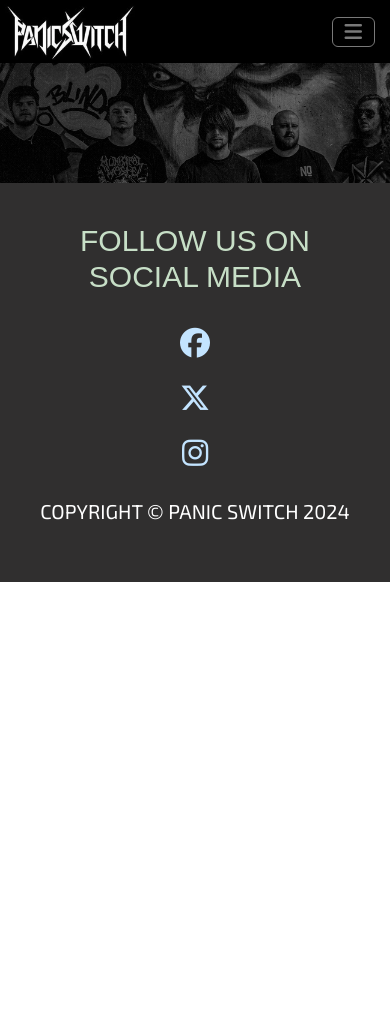
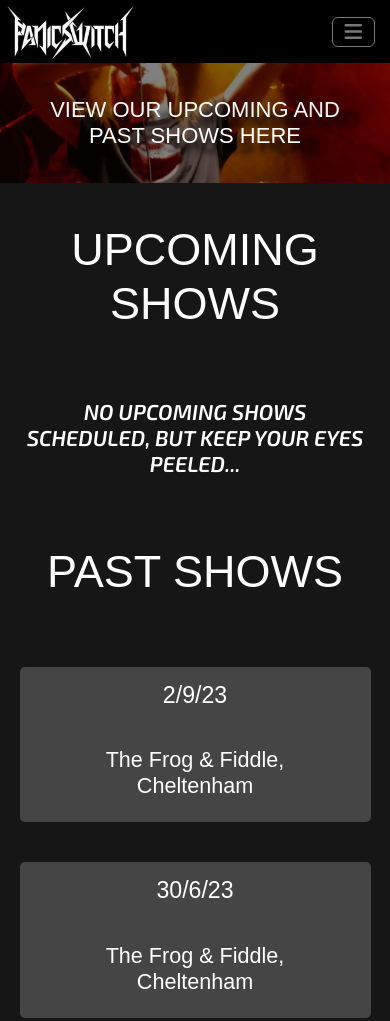
Before and after one commit to DanArthur99/Milestone-Project-1.Panic-Switch-Website, a plain HTML site: page shows.html in a window 390 px wide. Shown: the top 1021 px of the page. Before the commit the page ends 844 px from the top, so only its background shows below. Drawn offline with nearby package versions, Linux system fonts and the light colour scheme; a web font is replaced by a local one.

Commit message:
feat: shows page added with styling

```diff
--- a/assets/css/style.css
+++ b/assets/css/style.css
@@ -16,189 +16,10 @@
     text-transform: uppercase;
     font-size: 45px;
 }
-
-/*-----------------Top section styling-------------------*/
-
-.background-image {
-    height: 800px;
-    width: 100%;
-    background-color: #383737;
-    background-image: url('../images/background-image.jpg');
-    background-size: cover;
-    background-position: center;
-    animation-name: fade-in;
-    animation-duration: 2s;
-}
-
-.about-overlay {
-    padding-top: 25vh;
-}
-
-.overlay {
-    height: inherit;
-    background-color: rgba(0, 0, 0, 0.5);
-    z-index: 1;
-    width: inherit;
-}
-
-.vanquish-cover {
-    margin-top: 350px;
-    margin-left: 120px;
-    text-align: center;
-    background-size: cover;
-    background-repeat: no-repeat;
-    background-position: center;
-    min-width: 350px;
-    min-height: 350px;
-    max-width: 350px;
-    max-height: 350px;
-    box-shadow: 20px 20px 15px #0a0a0a;
-    animation-name: fade-in;
-    animation-duration: 3s;
-}
-
-.center {
-    text-align: center;
-
-}
-
-.single-text {
-    margin-top: 500px;
-    margin-left: 100px;
-    margin-right: 70px;
-    color: white;
-    font-size: 24px;
-    font-family: "Exo 2", sans-serif;
-    text-transform: uppercase;
-    animation-name: fade-in;
-    animation-duration: 2s;
-    text-shadow: 5px 5px 2px #000;
-}
-
-.copyright-text {
-    color: white;
-    font-family: "Exo 2", sans-serif;
-    text-transform: uppercase;
-}
-
-.phone-background {
-    background-color: #161616;
-    z-index: 2;
-}
-
-#home-top-section,
-#home-phone-only,
-#subscription-form,
-#about-section-main,
-#thank-you-text-section,
-#thank-you-phone-only {
-    background-color: #383737;
-}
-
-/*----------About section----------------------*/
-.full-height {
-    height: 100%;
-}
-
-.about-page-image {
-    height: 800px;
-    width: 100%;
-    background-color: #383737;
-    background-image: url('../images/about-page-image.webp');
-    background-size: cover;
-    background-position: center;
-    animation-name: fade-in;
-    animation-duration: 2s;
-}
-
-.about-description-container {
-    height: 60%;
-    width: 60%;
-    background-color: #1a1a1a;
-    margin: 0 auto;
-    opacity: 0.8;
-    border-radius: 10px;
-    position: relative;
-    animation-name: fade-in-about;
-    animation-duration: 2s;
-}
-
-.about-text,
-.about-heading {
-    font-family: "Great vibes", serif;
+.text-white {
     color: white;
 }
 
-.about-text {
-    font-size: 25px;
-    padding: 30px;
-    margin: 0;
-}
-
-.about-heading {
-    font-size: 40px;
-    text-align: center;
-    padding-top: 10px;
-}
-
-/*-----------------Sign Up section-------------------*/
-
-.sign-up-text-container {
-    position: relative;
-}
-
-.sign-up-form {
-    margin: 0 auto;
-    margin-top: 160px;
-    height: 60%;
-    width: 80%;
-    background-color: #b8b5b5;
-    border-radius: 10px;
-    z-index: 2;
-    opacity: 0.7;
-    position: relative;
-}
-
-.sign-up-text {
-    padding-left: 50px;
-    padding-right: 50px;
-    color: white;
-    font-family: "Exo 2", sans-serif;
-    text-transform: uppercase;
-    animation-name: fade-in;
-    animation-duration: 2s;
-    text-shadow: 5px 5px 2px #000;
-}
-
-.asterisk {
-    color: red !important;
-    display: inline;
-    float: none;
-}
-
-.form-width {
-    width: 100%;
-}
-
-.label {
-    text-align: left;
-    color: #000;
-    font-family: "Exo 2", sans-serif;
-}
-
-.submit-button {
-    margin-top: 20px;
-
-}
-
-/*-----------------Thank You Page styling-----------------*/
-
-.thank-you-text {
-    font-family: 'Rubik Glitch', fantasy;
-    color: white;
-    text-transform: uppercase;
-    padding: 100px;
-}
 
 /*---------------------------Nav menu styling---------------------*/
 
@@ -333,6 +154,79 @@
     background-color: #000000;
 }
 
+/*-----------------Top section styling-------------------*/
+
+.background-image {
+    height: 800px;
+    width: 100%;
+    background-color: #383737;
+    background-size: cover;
+    background-image: url('../images/background-image.webp');
+    background-position: center;
+    animation-name: fade-in;
+    animation-duration: 2s;
+}
+
+.overlay {
+    height: inherit;
+    background-color: rgba(0, 0, 0, 0.5);
+    z-index: 1;
+    width: inherit;
+}
+
+.vanquish-cover {
+    margin-top: 350px;
+    margin-left: 120px;
+    text-align: center;
+    background-size: cover;
+    background-repeat: no-repeat;
+    background-position: center;
+    min-width: 350px;
+    min-height: 350px;
+    max-width: 350px;
+    max-height: 350px;
+    box-shadow: 20px 20px 15px #0a0a0a;
+    animation-name: fade-in;
+    animation-duration: 3s;
+}
+
+.center {
+    text-align: center;
+
+}
+
+.single-text {
+    margin-top: 500px;
+    margin-left: 100px;
+    margin-right: 70px;
+    font-size: 24px;
+    font-family: "Exo 2", sans-serif;
+    text-transform: uppercase;
+    animation-name: fade-in;
+    animation-duration: 2s;
+    text-shadow: 5px 5px 2px #000;
+}
+
+.copyright-text {
+    color: white;
+    font-family: "Exo 2", sans-serif;
+    text-transform: uppercase;
+}
+
+.phone-background, #shows-list {
+    background-color: #161616;
+    z-index: 2;
+}
+
+#home-top-section,
+#home-phone-only,
+#subscription-form,
+#about-section-main,
+#thank-you-text-section,
+#thank-you-phone-only,
+#shows-title-bar {
+    background-color: #383737;
+}
 
 /*-----------Music Section Styling--------------*/
 
@@ -421,6 +315,188 @@
     border-color: #8f5202;
 }
 
+/*----------About page styling----------------------*/
+
+.full-height {
+    height: 100%;
+}
+
+.about-page-image {
+    height: 800px;
+    width: 100%;
+    background-color: #383737;
+    background-image: url('../images/about-page-image.webp');
+    background-size: cover;
+    background-position: center;
+    animation-name: fade-in;
+    animation-duration: 2s;
+}
+
+.about-overlay {
+    padding-top: 25vh;
+}
+.about-description-container {
+    height: 60%;
+    width: 60%;
+    background-color: #1a1a1a;
+    margin: 0 auto;
+    opacity: 0.8;
+    border-radius: 10px;
+    position: relative;
+    animation-name: fade-in-about;
+    animation-duration: 2s;
+}
+
+.about-text,
+.about-heading {
+    font-family: "Great vibes", serif;
+    color: white;
+}
+
+.about-text {
+    font-size: 25px;
+    padding: 30px;
+    margin: 0;
+}
+
+.about-heading {
+    font-size: 40px;
+    text-align: center;
+    padding-top: 10px;
+}
+
+/*-----------------------Shows Page Styling---------------*/
+
+.shows-page-image {
+    height: 500px;
+    width: 100%;
+    background-color: #383737;
+    background-size: cover;
+    background-repeat: no-repeat;
+    background-image: url('../images/shows-image.webp');
+    background-position: center;
+    animation-name: fade-in;
+    animation-duration: 2s;
+}
+.shows-title-text {
+   text-align: center;
+   padding: 0 20px 0 20px;
+   text-shadow: #000 20px 10px 5px;;
+   animation-name: fade-in;
+   animation-duration: 2s;
+}
+
+.shows-overlay {
+    padding-top: 25vh;
+}
+
+.past-shows-title, .upcoming-shows-title {
+    padding: 40px;
+    animation: fade-in 2s;
+}
+
+.upcoming-shows-title {
+    text-align: right;
+}
+
+.no-shows {
+    font-family: "Exo 2", sans-serif;
+    font-style: italic;
+    text-transform: uppercase;
+    padding: 20px;
+    animation: fade-in 2s;
+    text-align: center;
+}
+
+.shows-section {
+    background-color: #161616;
+    min-height: 200px;
+}
+.show-container {
+    display: flex;
+    align-items: center;
+    justify-content: center;
+}
+.show-item {
+    border-radius: 5px;
+    padding: 0;
+    margin: 20px 5px 20px 5px;
+    display: inline-block;
+    text-align: center;
+    background-color: #464545;
+    width: 90%;
+    animation: fade-in 2s;
+}
+.show-date, .show-venue {
+    padding: 15px;
+    font-family: 'Rubik Glitch', fantasy;
+    color: white;
+}
+.show-venue {
+    padding-left: 30px;
+    padding-right: 30px;
+}
+
+/*-----------------Sign Up Page Styling-------------------*/
+
+.sign-up-text-container {
+    position: relative;
+}
+
+.sign-up-form {
+    margin: 0 auto;
+    margin-top: 160px;
+    height: 60%;
+    width: 80%;
+    background-color: #b8b5b5;
+    border-radius: 10px;
+    z-index: 2;
+    opacity: 0.7;
+    position: relative;
+}
+
+.sign-up-text {
+    padding-left: 50px;
+    padding-right: 50px;
+    color: white;
+    font-family: "Exo 2", sans-serif;
+    text-transform: uppercase;
+    animation-name: fade-in;
+    animation-duration: 2s;
+    text-shadow: 5px 5px 2px #000;
+}
+
+.asterisk {
+    color: red !important;
+    display: inline;
+    float: none;
+}
+
+.form-width {
+    width: 100%;
+}
+
+.label {
+    text-align: left;
+    color: #000;
+    font-family: "Exo 2", sans-serif;
+}
+
+.submit-button {
+    margin-top: 20px;
+
+}
+
+/*-----------------Thank You Page styling-----------------*/
+
+.title-text {
+    font-family: 'Rubik Glitch', fantasy;
+    color: white;
+    text-transform: uppercase;
+}
+.thank-you-text {
+    padding: 100px;
+}
 /*------------------Footer styling----------------*/
 
 footer {
@@ -563,6 +639,7 @@
 }
 
 @media (max-width: 767px) {
+
     .right-align-heading,
     .left-align-heading {
         text-align: center;
@@ -603,6 +680,9 @@
     .social-heading {
         margin-bottom: 20px;
     }
+    .past-shows-title, .upcoming-shows-title {
+        text-align: center;
+    }
 }
 
 @media (max-width: 631px) {
@@ -631,8 +711,21 @@
         background-image: url('../images/about-page-image-phone.webp')
     }
 
+    .shows-page-image {
+        height: 120px;
+        background-image: url('../images/shows-image.webp')
+    }
+
+    .shows-overlay {
+        padding-top: 4vh;
+    }
+
     .about-overlay {
         padding: 0;
+    }
+
+    .shows-title-text {
+        font-size: 22px;
     }
     .about-text,
     .about-heading {
@@ -691,3 +784,21 @@
         animation: none;
     }
 }
+@media (max-width: 350px) {
+    .upcoming-shows-title, .past-shows-title {
+        font-size: 30px;
+    }
+    .shows-overlay {
+        padding-top: 2.5vh;
+    }
+}
+@media (max-width: 270px) {
+    .shows-title-text {
+        font-size: 17px;
+    }
+}
+@media (max-width: 221px) {
+    .shows-overlay {
+        padding-top: 1vh;
+    }
+}
--- a/shows.html
+++ b/shows.html
@@ -82,22 +82,60 @@
     </div>
   </header>
 
-
   <!--------------------------------Shows Main Section------------------------>
-  <section>
-    <div class="background-image">
-      <div class="overlay">
+  <section id="shows-title-bar">
+    <div class="shows-page-image">
+      <div class="overlay shows-overlay">
         <div class="row">
           <div class="col-12">
+            <h1 class="title-text shows-title-text">View Our Upcoming and Past Shows here</h1>
+          </div>
+        </div>
 
-          </div>
-
-        </div>
       </div>
-
     </div>
   </section>
 
+  <!---------------------Shows List---------------------->
+  <section id="shows-list">
+    <div class="container-fluid p-0">
+      <!---------Upcoming Shows-------->
+      <div class="row">
+        <div class="col">
+          <h2 class="text-white upcoming-shows-title">Upcoming Shows</h2>
+        </div>
+      </div>
+      <div>
+        <h4 class="no-shows text-white">No Upcoming Shows scheduled, but keep your eyes peeled...</h4>
+      </div>
+      <!-----------Past Shows----------->
+      <div class="row">
+        <div class="col">
+          <h2 class="text-white past-shows-title">Past Shows</h2>
+        </div>
+      </div>
+      <div class="row shows-section">
+        <div class="col-12 col-sm-6 col-md-4 show-container">
+          <div class="show-item">
+            <h3 class="show-date">2/9/23</h3>
+            <h4 class="show-venue">The Frog & Fiddle, <br> Cheltenham</h4>
+          </div>
+        </div>
+        <div class="col-12 col-sm-6 col-md-4 show-container">
+          <div class="show-item">
+            <h3 class="show-date">30/6/23</h3>
+            <h4 class="show-venue">The Frog & Fiddle, <br> Cheltenham</h4>
+          </div>
+        </div>
+        <div class="col-12 col-sm-6 col-md-4 show-container">
+          <div class="show-item">
+            <h3 class="show-date">15/5/23</h3>
+            <h4 class="show-venue">The Gryphon, <br> Bristol</h4>
+          </div>
+        </div>
+      </div>
+    </div>
+  </section>
   <!--------------------Footer Section (contains social media links)------------------------->
   <footer>
     <div class="container-fluid p-0">
@@ -135,4 +173,5 @@
   <script src="https://code.jquery.com/jquery-3.7.1.js" integrity="sha256-eKhayi8LEQwp4NKxN+CfCh+3qOVUtJn3QNZ0TciWLP4="
     crossorigin="anonymous"></script>
 </body>
+
 </html>
```
Also changed, not shown: index.html (+3 -3 lines), thank-you.html (+1 -1 lines), assets/images/shows-image.webp (added).
